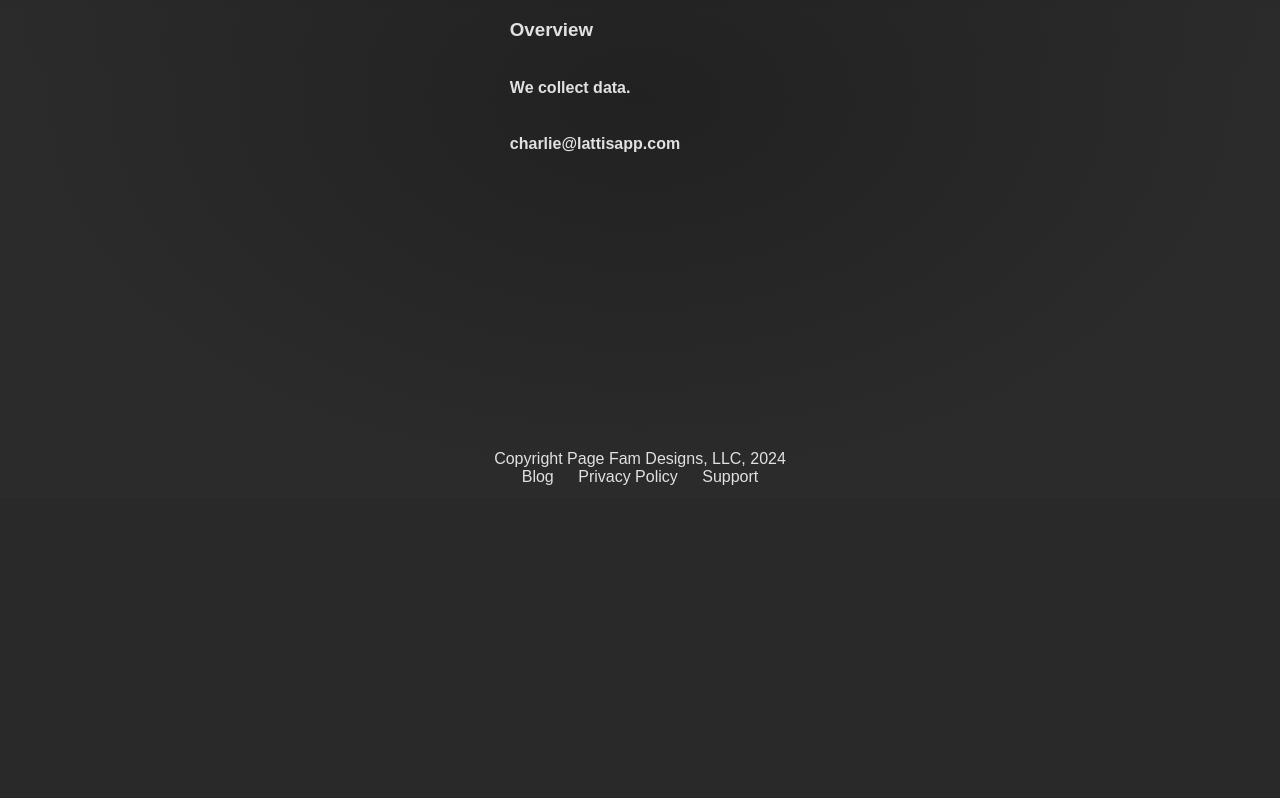
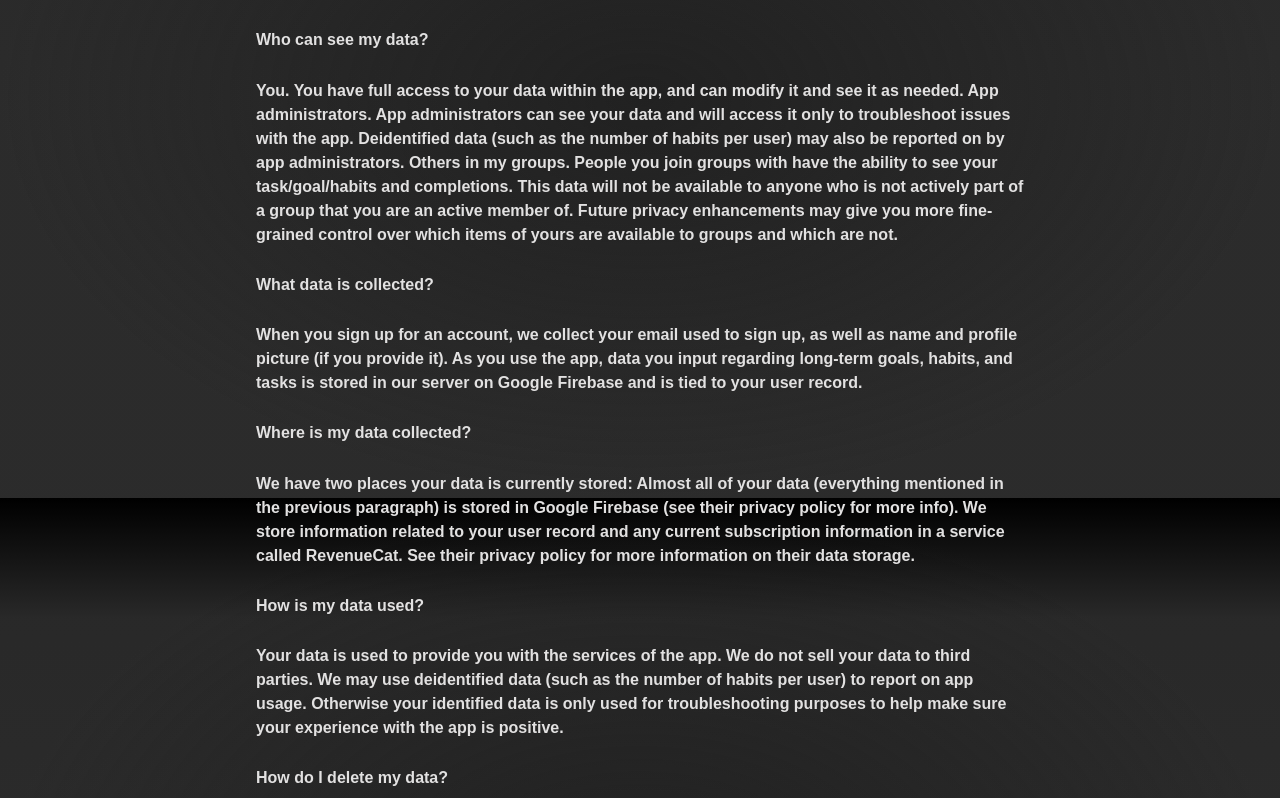
Before and after one commit to Quesajo17/lattisapp-landing, a SvelteKit app: page /privacy-policy in a window 1280 px wide. Shown: the part 302-1100 px from the top of the page. Before the commit the page ends 800 px from the top, so only its background shows below. Built offline with nearby package versions, Linux system fonts and the light colour scheme.

Commit message:
update privacy policy and support

```diff
--- a/src/routes/privacy-policy/+page.svelte
+++ b/src/routes/privacy-policy/+page.svelte
@@ -6,13 +6,17 @@
 <div class="text-column">
 	<h1>Privacy Policy</h1>
 
-    <h3>Overview</h3>
-	<p>
-		We collect data.
-    </p>
-    <p>
-        <a href="mailto:charlie@lattisapp.com">charlie@lattisapp.com</a>
-	</p>
-
+    <h2>Overview</h2>
+	<p>Your data is stored on the cloud, via Google Firebase. Administrators of the Lattis app can see your data and will access it only to troubleshoot issues with the app.</p>
+	<h2>Who can see my data?</h2>
+	<p><b>You</b>. You have full access to your data within the app, and can modify it and see it as needed. <b>App administrators.</b> App administrators can see your data and will access it only to troubleshoot issues with the app. Deidentified data (such as the number of habits per user) may also be reported on by app administrators. <b>Others in my groups.</b> People you join groups with have the ability to see your task/goal/habits and completions. This data will not be available to anyone who is not actively part of a group that you are an active member of. Future privacy enhancements may give you more fine-grained control over which items of yours are available to groups and which are not.</p>
+	<h2>What data is collected?</h2>
+	<p>When you sign up for an account, we collect your email used to sign up, as well as name and profile picture (if you provide it). As you use the app, data you input regarding long-term goals, habits, and tasks is stored in our server on Google Firebase and is tied to your user record.</p>
+	<h2>Where is my data collected?</h2>
+	<p>We have two places your data is currently stored: Almost all of your data (everything mentioned in the previous paragraph) is stored in Google Firebase (see their <a href="https://firebase.google.com/support/privacy">privacy policy</a> for more info). We store information related to your user record and any current subscription information in a service called RevenueCat. See their <a href="https://www.revenuecat.com/privacy/">privacy policy</a> for more information on their data storage.</p>
+	<h2>How is my data used?</h2>
+	<p>Your data is used to provide you with the services of the app. We do not sell your data to third parties. We may use deidentified data (such as the number of habits per user) to report on app usage. Otherwise your identified data is only used for troubleshooting purposes to help make sure your experience with the app is positive.</p>
+	<h2>How do I delete my data?</h2>
+	<p>You can delete your account from within the app. Make sure you are logged in, navigate to the profile page by pressing the person icon in the upper right-hand corner of the app. There is a "Need Help?" button at the bottom, and from here you will see instructions to delete your account.</p>
 
 </div>
```
Also changed, not shown: src/routes/support/+page.svelte (+8 -3 lines).
